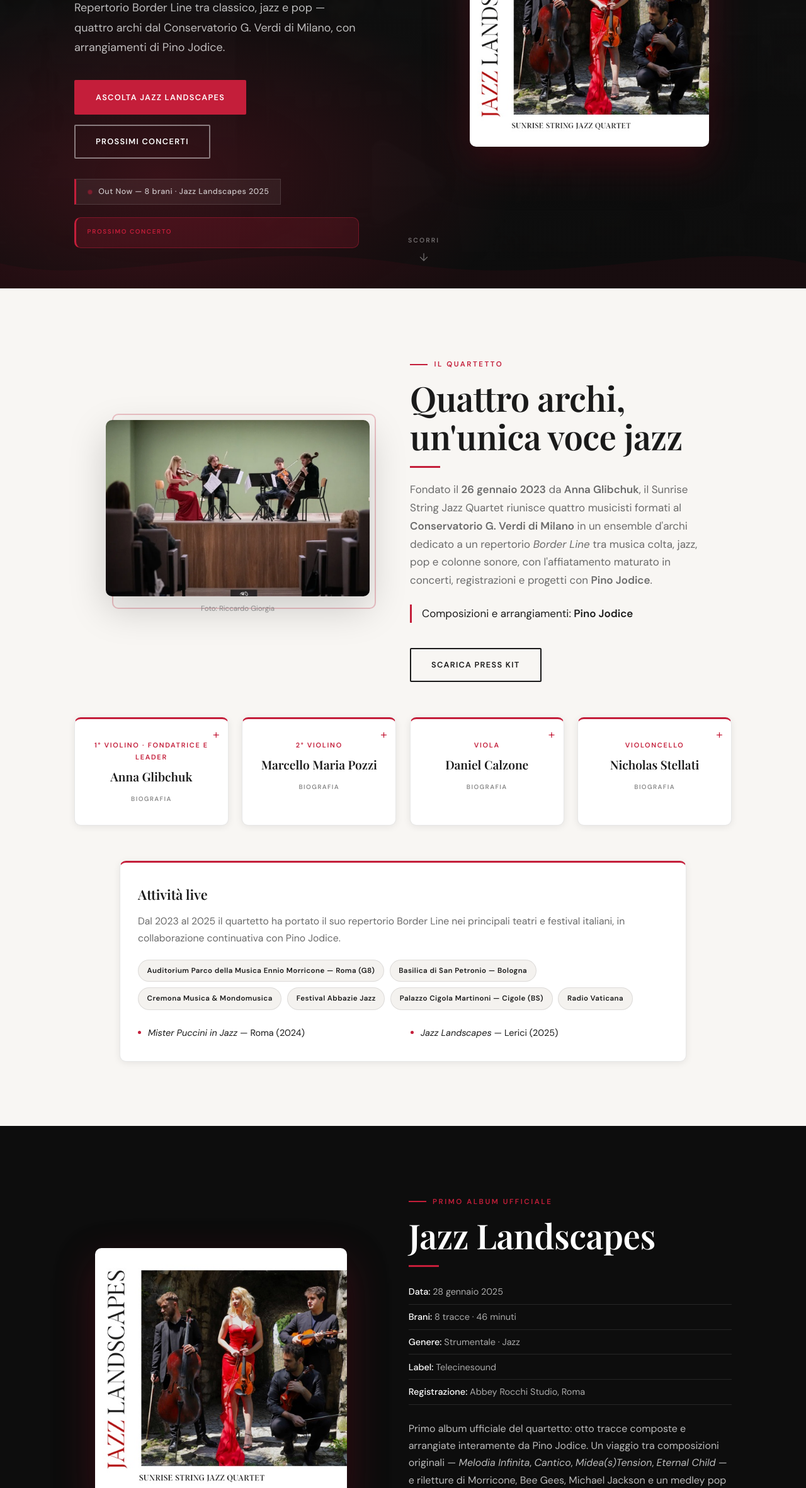
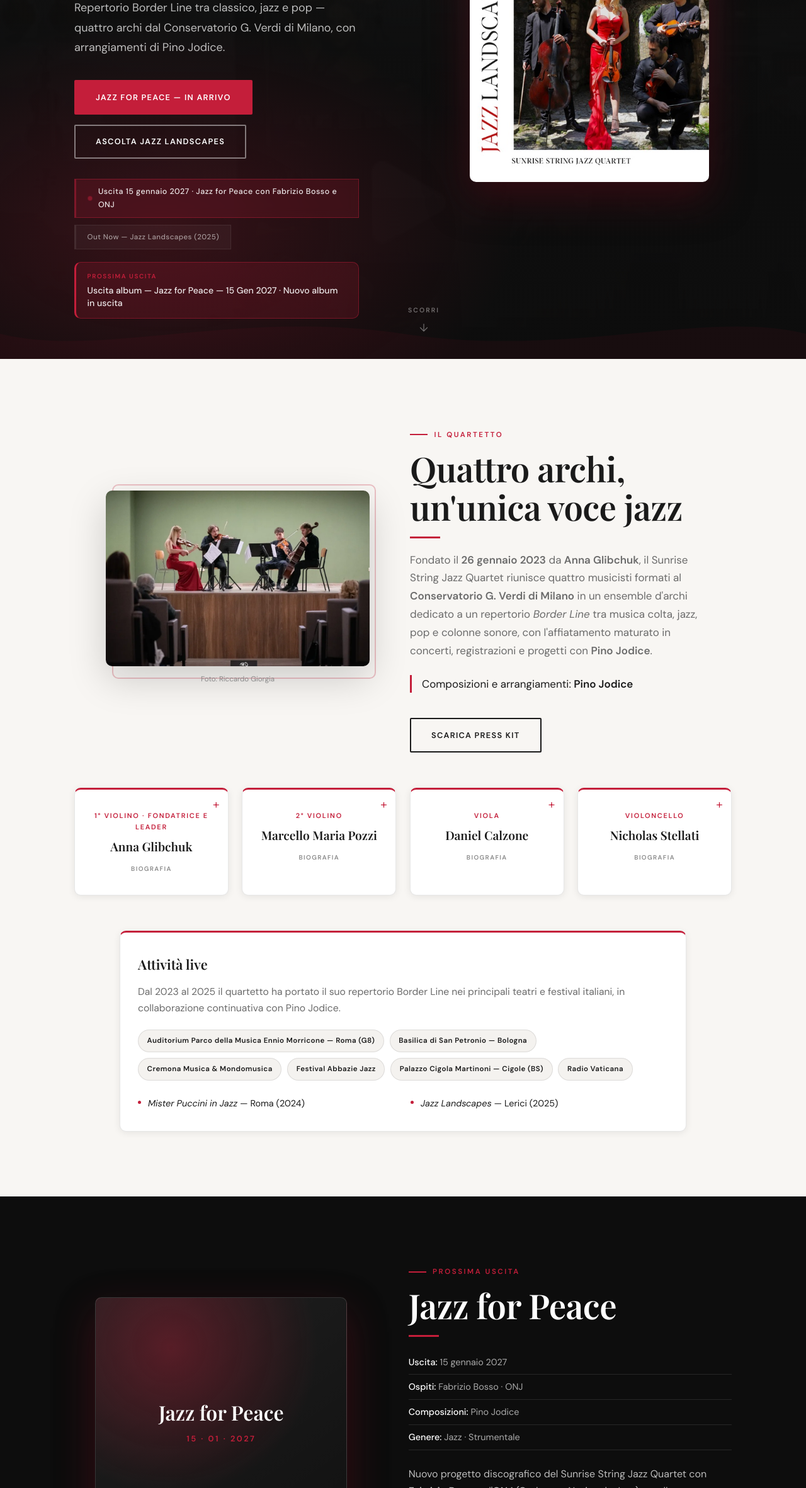
Before and after one commit to danielkhelz/sunrise-string-jazz-quartet, a plain HTML site: page index.html in a window 1280 px wide. Shown: the part 437-2800 px from the top of the page at 63% size. Drawn offline with nearby package versions, Linux system fonts and the light colour scheme; a web font is replaced by a local one.

Commit message:
Aggiungi uscita album Jazz for Peace — 15 gennaio 2027
Nuovo progetto con Fabrizio Bosso e ONJ, composizioni di Pino Jodice. Aggiornati hero, sezione album, concerti e press kit.

```diff
--- a/css/style.css
+++ b/css/style.css
@@ -547,6 +547,21 @@ section[id] {
   animation: fadeUp 0.8s 0.4s ease both;
 }
 
+.hero__badge--upcoming {
+  background: rgba(196, 30, 58, 0.18);
+  border-color: rgba(196, 30, 58, 0.45);
+  color: rgba(255, 255, 255, 0.9);
+  margin-bottom: 0.65rem;
+}
+
+.hero__badge--secondary {
+  font-size: 0.72rem;
+  color: rgba(255, 255, 255, 0.55);
+  background: rgba(255, 255, 255, 0.04);
+  border-color: rgba(255, 255, 255, 0.08);
+  animation: fadeUp 0.8s 0.5s ease both;
+}
+
 .hero__badge-dot {
   width: 8px;
   height: 8px;
@@ -913,6 +928,54 @@ section[id] {
   gap: clamp(2rem, 5vw, 4rem);
   align-items: center;
   margin-bottom: 3.5rem;
+}
+
+.album__grid--upcoming {
+  margin-bottom: 2.5rem;
+}
+
+.album__divider {
+  height: 1px;
+  background: linear-gradient(90deg, transparent, rgba(255, 255, 255, 0.18), transparent);
+  margin-bottom: 3.5rem;
+}
+
+.album__vinyl--upcoming {
+  width: min(360px, 100%);
+}
+
+.album__cover-placeholder {
+  display: flex;
+  flex-direction: column;
+  align-items: center;
+  justify-content: center;
+  gap: 0.75rem;
+  width: 100%;
+  aspect-ratio: 1;
+  padding: 2rem;
+  border-radius: var(--radius);
+  background:
+    radial-gradient(circle at 30% 20%, rgba(196, 30, 58, 0.35) 0%, transparent 55%),
+    linear-gradient(145deg, rgba(255, 255, 255, 0.08) 0%, rgba(255, 255, 255, 0.02) 100%);
+  border: 1px solid rgba(255, 255, 255, 0.14);
+  box-shadow: var(--shadow-glow), 0 24px 64px rgba(0, 0, 0, 0.45);
+  text-align: center;
+}
+
+.album__cover-placeholder-title {
+  font-family: var(--font-display);
+  font-size: clamp(1.5rem, 4vw, 2rem);
+  font-weight: 600;
+  color: var(--white);
+  line-height: 1.2;
+}
+
+.album__cover-placeholder-date {
+  font-size: 0.8rem;
+  font-weight: 600;
+  letter-spacing: 0.2em;
+  text-transform: uppercase;
+  color: var(--accent);
 }
 
 .album__cover-wrap {
@@ -2517,7 +2580,7 @@ section[id] {
     letter-spacing: 0.06em;
   }
 
-  .hero__badge,
+  .hero__badge--secondary,
   .hero__upcoming {
     display: none;
   }
--- a/index.html
+++ b/index.html
@@ -3,11 +3,11 @@
 <head>
   <meta charset="UTF-8">
   <meta name="viewport" content="width=device-width, initial-scale=1.0, viewport-fit=cover, interactive-widget=resizes-content">
-  <meta name="description" content="Sunrise String Jazz Quartet — quartetto d'archi jazz dal Conservatorio Verdi di Milano. Album Jazz Landscapes (2025), composizioni di Pino Jodice.">
+  <meta name="description" content="Sunrise String Jazz Quartet — quartetto d'archi jazz dal Conservatorio Verdi di Milano. In arrivo Jazz for Peace (15 gennaio 2027) con Fabrizio Bosso e ONJ. Album Jazz Landscapes (2025), composizioni di Pino Jodice.">
   <meta name="theme-color" content="#0d0d0d">
   <meta name="color-scheme" content="dark light">
   <meta property="og:title" content="Sunrise String Jazz Quartet">
-  <meta property="og:description" content="Jazz contemporaneo per archi. Album Jazz Landscapes — disponibile ora.">
+  <meta property="og:description" content="Jazz contemporaneo per archi. In arrivo Jazz for Peace — 15 gennaio 2027, con Fabrizio Bosso e ONJ.">
   <meta property="og:image" content="assets/gallery/quartetto-live.webp">
   <script type="application/ld+json">
   {
@@ -23,11 +23,20 @@
       "https://youtube.com/@SunriseStringJazzQuartet",
       "https://open.spotify.com/artist/4T9LvntMa8cS1iA886r43B"
     ],
-    "album": {
-      "@type": "MusicAlbum",
-      "name": "Jazz Landscapes",
-      "datePublished": "2025-01-28"
-    }
+    "album": [
+      {
+        "@type": "MusicAlbum",
+        "name": "Jazz for Peace",
+        "datePublished": "2027-01-15",
+        "genre": "Jazz",
+        "description": "Con Fabrizio Bosso e ONJ. Composizioni di Pino Jodice."
+      },
+      {
+        "@type": "MusicAlbum",
+        "name": "Jazz Landscapes",
+        "datePublished": "2025-01-28"
+      }
+    ]
   }
   </script>
   <meta property="og:type" content="website">
@@ -73,12 +82,15 @@
           <h1 class="hero__title">Sunrise String<br><span>Jazz Quartet</span></h1>
           <p class="hero__subtitle">Repertorio Border Line tra classico, jazz e pop — quattro archi dal Conservatorio G. Verdi di Milano, con arrangiamenti di Pino Jodice.</p>
           <div class="hero__cta">
-            <a href="#album" class="btn btn--primary">Ascolta Jazz Landscapes</a>
-            <a href="#concerts" class="btn btn--ghost btn--light">Prossimi concerti</a>
+            <a href="#album-upcoming" class="btn btn--primary">Jazz for Peace — in arrivo</a>
+            <a href="#album-landscapes" class="btn btn--ghost btn--light">Ascolta Jazz Landscapes</a>
           </div>
-          <div class="hero__badge">
+          <div class="hero__badge hero__badge--upcoming">
             <span class="hero__badge-dot"></span>
-            Out Now — 8 brani · Jazz Landscapes 2025
+            Uscita 15 gennaio 2027 · Jazz for Peace con Fabrizio Bosso e ONJ
+          </div>
+          <div class="hero__badge hero__badge--secondary">
+            Out Now — Jazz Landscapes (2025)
           </div>
           <a href="#concerts" class="hero__upcoming" id="hero-upcoming" hidden>
             <span class="hero__upcoming-label">Prossimo concerto</span>
@@ -180,7 +192,32 @@
     </section>
 
     <section class="album section section--dark" id="album">
-      <div class="container album__grid">
+      <div class="container album__grid album__grid--upcoming reveal" id="album-upcoming">
+        <div class="album__cover-wrap">
+          <div class="album__vinyl album__vinyl--upcoming">
+            <div class="album__cover-placeholder" aria-hidden="true">
+              <span class="album__cover-placeholder-title">Jazz for Peace</span>
+              <span class="album__cover-placeholder-date">15 · 01 · 2027</span>
+            </div>
+          </div>
+        </div>
+        <div class="album__info">
+          <span class="section__label">Prossima uscita</span>
+          <h2 class="section__title">Jazz for Peace</h2>
+          <ul class="album__meta">
+            <li><strong>Uscita:</strong> 15 gennaio 2027</li>
+            <li><strong>Ospiti:</strong> Fabrizio Bosso · ONJ</li>
+            <li><strong>Composizioni:</strong> Pino Jodice</li>
+            <li><strong>Genere:</strong> Jazz · Strumentale</li>
+          </ul>
+          <p>Nuovo progetto discografico del Sunrise String Jazz Quartet con <strong>Fabrizio Bosso</strong> e l'<strong>ONJ</strong> (Orchestra Nazionale Jazz): un album interamente dedicato alle composizioni di <strong>Pino Jodice</strong>, in arrivo il <strong>15 gennaio 2027</strong>.</p>
+          <a href="https://www.instagram.com/sunrise_string_jazz_quartet/" class="btn btn--primary" target="_blank" rel="noopener noreferrer">Segui gli aggiornamenti</a>
+        </div>
+      </div>
+
+      <div class="container album__divider reveal" aria-hidden="true"></div>
+
+      <div class="container album__grid" id="album-landscapes">
         <div class="album__cover-wrap reveal">
           <div class="album__vinyl">
             <img src="assets/album-cover.jpg" alt="Copertina Jazz Landscapes" class="album__cover" loading="lazy">
@@ -280,6 +317,23 @@
         <div class="concerts__block">
           <h3 class="concerts__subtitle">Concerti recenti</h3>
           <div class="concerts__list" id="concerts-past">
+            <article class="concert-card" data-date="2027-01-15" data-type="release">
+              <div class="concert-card__date">
+                <span class="concert-card__day">15</span>
+                <span class="concert-card__month">Gen</span>
+                <span class="concert-card__year">2027</span>
+              </div>
+              <div class="concert-card__body">
+                <h4 class="concert-card__title">Uscita album — Jazz for Peace</h4>
+                <p class="concert-card__venue">Con Fabrizio Bosso e ONJ</p>
+                <p class="concert-card__location">Nuovo album in uscita</p>
+                <ul class="concert-card__meta">
+                  <li>Composizioni di Pino Jodice</li>
+                  <li>Sunrise String Jazz Quartet</li>
+                </ul>
+              </div>
+            </article>
+
             <article class="concert-card" data-date="2025-08-08">
               <div class="concert-card__date">
                 <span class="concert-card__day">08</span>
--- a/js/main.js
+++ b/js/main.js
@@ -208,9 +208,14 @@ if (concertsPast && concertsUpcoming) {
     const day = firstUpcoming.querySelector('.concert-card__day')?.textContent?.trim();
     const month = firstUpcoming.querySelector('.concert-card__month')?.textContent?.trim();
     const year = firstUpcoming.querySelector('.concert-card__year')?.textContent?.trim();
+    const label = heroUpcoming.querySelector('.hero__upcoming-label');
 
     if (title && day && month) {
+      if (label) {
+        label.textContent = firstUpcoming.dataset.type === 'release' ? 'Prossima uscita' : 'Prossimo concerto';
+      }
       heroUpcomingText.textContent = `${title} — ${day} ${month} ${year || ''}${location ? ` · ${location}` : ''}`.trim();
+      heroUpcoming.href = firstUpcoming.dataset.type === 'release' ? '#album-upcoming' : '#concerts';
       heroUpcoming.hidden = false;
     }
   }
```
Also changed, not shown: press-kit.html (+10 -0 lines).
